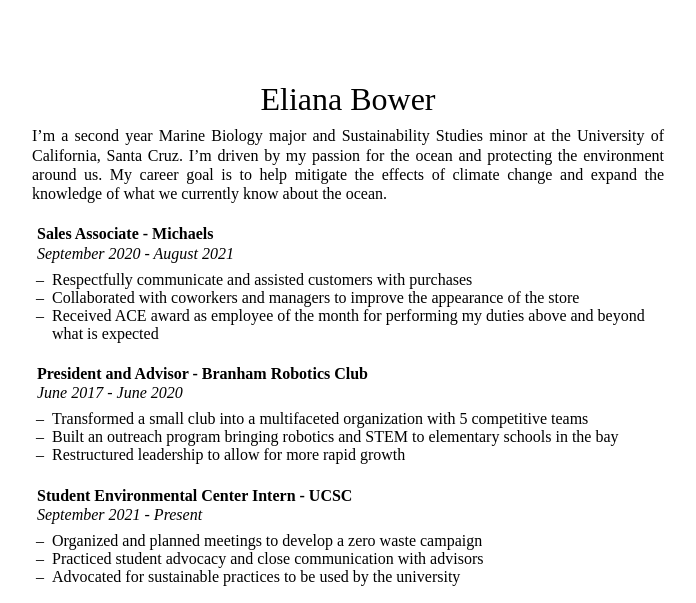
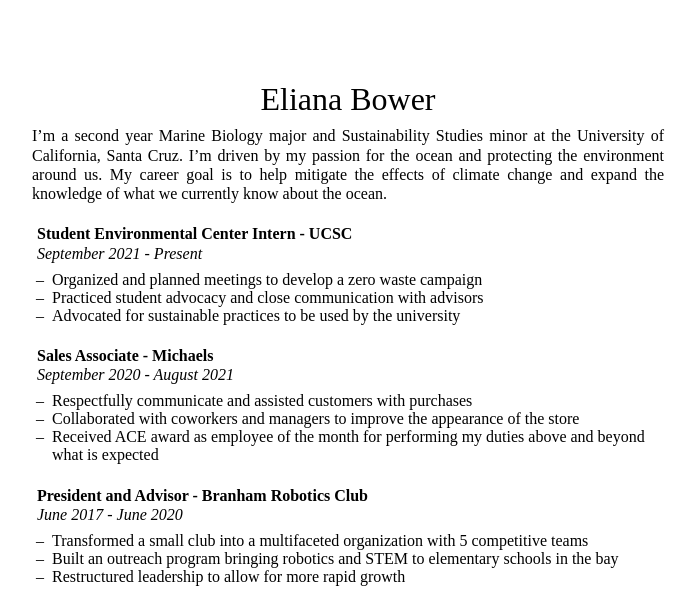
Before and after one commit to elianabower/elianabower.com, a Jekyll site: the page built from index.md, in a window 1280 px wide. Shown: the top 603 px of the page, without its empty margins (292-988 px from the left). Built offline with Jekyll 4.4.1, drawn with Linux system fonts in a browser that asks for light colours; part of the change alters nothing that is shown.

```diff
--- a/_data/experiences.yml
+++ b/_data/experiences.yml
@@ -1,3 +1,13 @@
+- title: Student Environmental Center Intern
+  where: UCSC
+  duration:
+    start: September 2021
+    end: Present
+  duties:
+    - Organized and planned meetings to develop a zero waste campaign
+    - Practiced student advocacy and close communication with advisors
+    - Advocated for sustainable practices to be used by the university
+
 - title: Sales Associate
   where: Michaels
   duration:
@@ -17,13 +27,3 @@
     - Transformed a small club into a multifaceted organization with 5 competitive teams
     - Built an outreach program bringing robotics and STEM to elementary schools in the bay
     - Restructured leadership to allow for more rapid growth
-
-- title: Student Environmental Center Intern
-  where: UCSC
-  duration:
-    start: September 2021
-    end: Present
-  duties:
-    - Organized and planned meetings to develop a zero waste campaign
-    - Practiced student advocacy and close communication with advisors
-    - Advocated for sustainable practices to be used by the university
```
